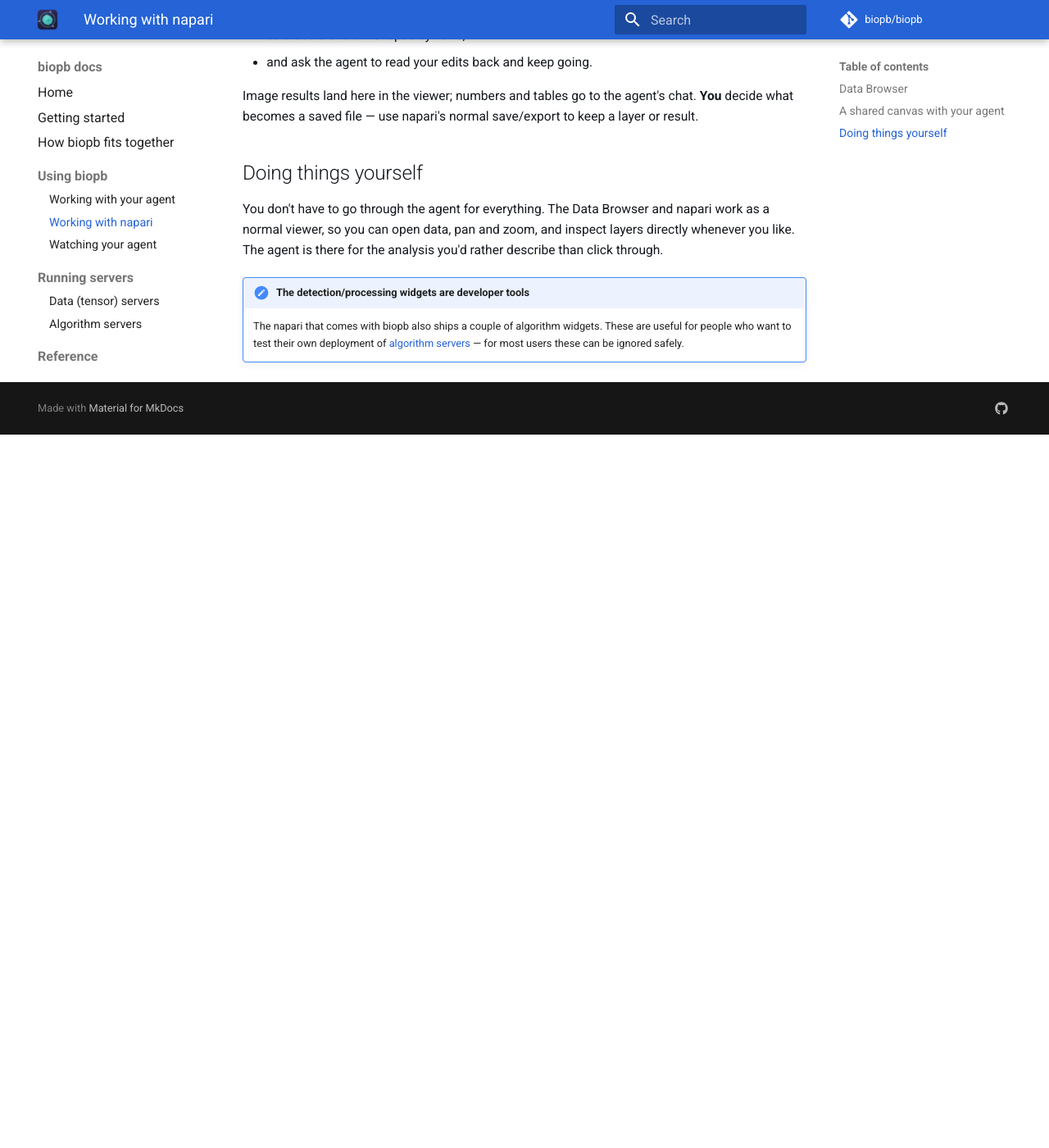
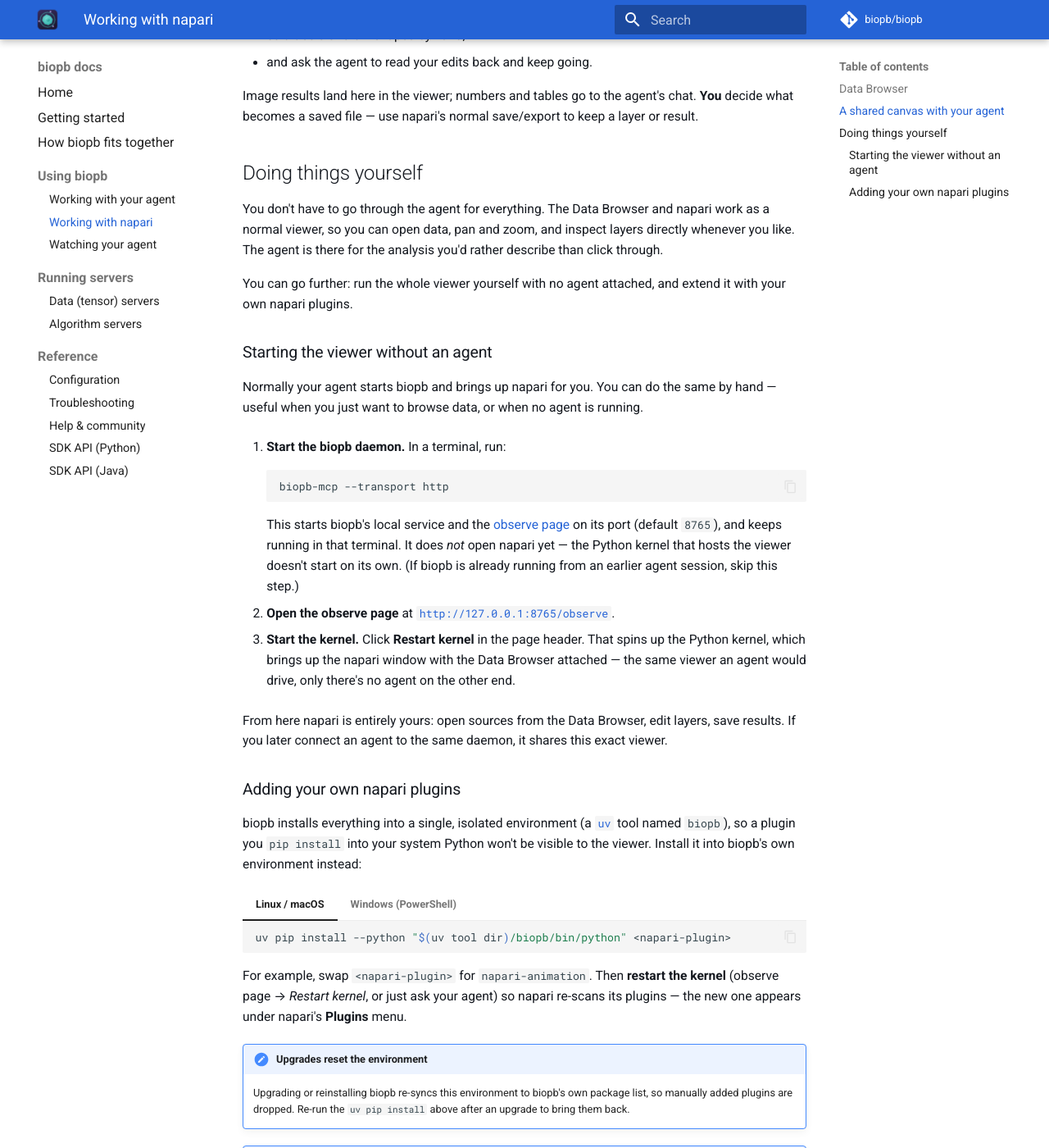
Before and after one commit to biopb/biopb-site, an MkDocs documentation site: the page built from docs/using-napari.md, in a window 1280 px wide and 1400 px high, scrolled down 1368 px. Shown: the whole window at 82% size. Built offline with MkDocs 1.6.1 and Material for MkDocs 9.7.7, drawn with Linux system fonts in a browser that asks for light colours; comment, search, counter and statistics services are not loaded; before the commit the page ends 1898 px from its top, so only the background shows below that.

Commit message:
docs: add guide for using napari without agent

````diff
--- a/docs/using-napari.md
+++ b/docs/using-napari.md
@@ -46,6 +46,62 @@
 a normal viewer, so you can open data, pan and zoom, and inspect layers directly whenever you
 like. The agent is there for the analysis you'd rather describe than click through.
 
+You can go further: run the whole viewer yourself with no agent attached, and extend it with
+your own napari plugins.
+
+### Starting the viewer without an agent
+
+Normally your agent starts biopb and brings up napari for you. You can do the same by hand —
+useful when you just want to browse data, or when no agent is running.
+
+1. **Start the biopb daemon.** In a terminal, run:
+
+    ```bash
+    biopb-mcp --transport http
+    ```
+
+    This starts biopb's local service and the [observe page](observe.md) on its port
+    (default `8765`), and keeps running in that terminal. It does *not* open napari yet — the
+    Python kernel that hosts the viewer doesn't start on its own. (If biopb is already running
+    from an earlier agent session, skip this step.)
+
+2. **Open the observe page** at
+   [`http://127.0.0.1:8765/observe`](http://127.0.0.1:8765/observe).
+
+3. **Start the kernel.** Click **Restart kernel** in the page header. That spins up the Python
+   kernel, which brings up the napari window with the Data Browser attached — the same viewer
+   an agent would drive, only there's no agent on the other end.
+
+From here napari is entirely yours: open sources from the Data Browser, edit layers, save
+results. If you later connect an agent to the same daemon, it shares this exact viewer.
+
+### Adding your own napari plugins
+
+biopb installs everything into a single, isolated environment (a [`uv`](https://docs.astral.sh/uv/)
+tool named `biopb`), so a plugin you `pip install` into your system Python won't be visible to
+the viewer. Install it into biopb's own environment instead:
+
+=== "Linux / macOS"
+
+    ```bash
+    uv pip install --python "$(uv tool dir)/biopb/bin/python" <napari-plugin>
+    ```
+
+=== "Windows (PowerShell)"
+
+    ```powershell
+    uv pip install --python "$(uv tool dir)\biopb\Scripts\python.exe" <napari-plugin>
+    ```
+
+For example, swap `<napari-plugin>` for `napari-animation`. Then **restart the kernel** (observe
+page → *Restart kernel*, or just ask your agent) so napari re-scans its plugins — the new one
+appears under napari's **Plugins** menu.
+
+!!! note "Upgrades reset the environment"
+    Upgrading or reinstalling biopb re-syncs this environment to biopb's own package list, so
+    manually added plugins are dropped. Re-run the `uv pip install` above after an upgrade to
+    bring them back.
+
 !!! note "The detection/processing widgets are developer tools"
     The napari that comes with biopb also ships a couple of algorithm widgets. These are useful
     for people who want to test their own deployment of [algorithm servers](algorithm-servers.md) — for
````
